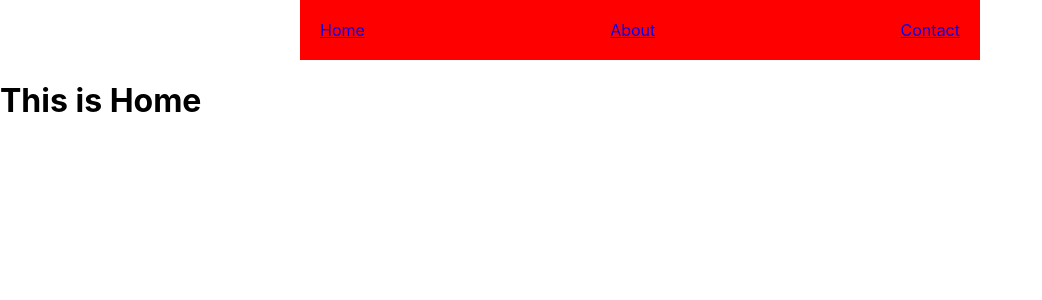
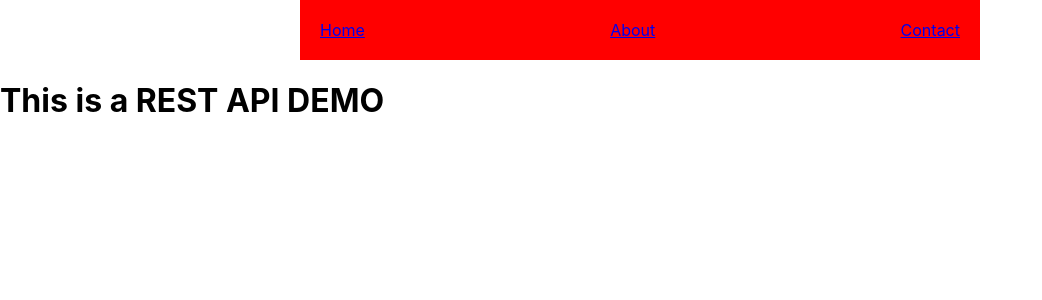
Before and after one commit to adarsh-thakur/react-demo, a React (Create React App) app: page / in a window 1280 px wide. Shown: the top 300 px of the page, without its empty margins (0-1042 px from the left). Built offline with nearby package versions, Linux system fonts and the light colour scheme; no server answers.

Commit message:
REST API basic

```diff
--- a/src/App.jsx
+++ b/src/App.jsx
@@ -7,6 +7,7 @@ import Parent from './componets/Parent';
 import { Link, BrowserRouter as Router, Route, Switch } from 'react-router-dom';
 import AboutMore from './componets/AboutMore';
 import PageNotFound from './componets/404';
+import RestDemo from './componets/RestDemo';
 // import abc from 'xyz'; // this is how you import JS
 
 // JS Function but returning bunch of HTML element
@@ -65,7 +66,7 @@ class App extends React.Component {
               <AboutMore /> {/* /about */}
             </Route>
             <Route path="/" exact>
-              <Home /> {/* /home */}
+              <RestDemo /> {/* /home */}
             </Route>
             <Route path="*">
               <PageNotFound />
--- /dev/null
+++ b/src/componets/RestDemo.jsx
@@ -0,0 +1,34 @@
+import React, { Component } from 'react'
+
+export default class RestDemo extends Component {
+    componentDidMount() {
+        this.getUserList();
+    }
+    render() {
+        return (
+            <div>
+                <h1>This is a REST API DEMO</h1>
+            </div>
+        )
+    }
+    getUserList = () => {
+        console.log('Inside getUserList');
+        const URL = 'https://dummyapi.io/data/v1/user';
+        const APP_ID = '616e6b76354fcd73f1e25586';
+        fetch(URL, {
+            method: 'GET',
+            headers: {
+                'app-id': APP_ID
+            }
+        })
+            .then(data => data.json())
+            .then(response => {
+            console.table(response.data);
+        }, error => {
+            console.log(error);
+        })
+
+    }
+}
+
+// fetch - JS API to call the REST APIs
```
